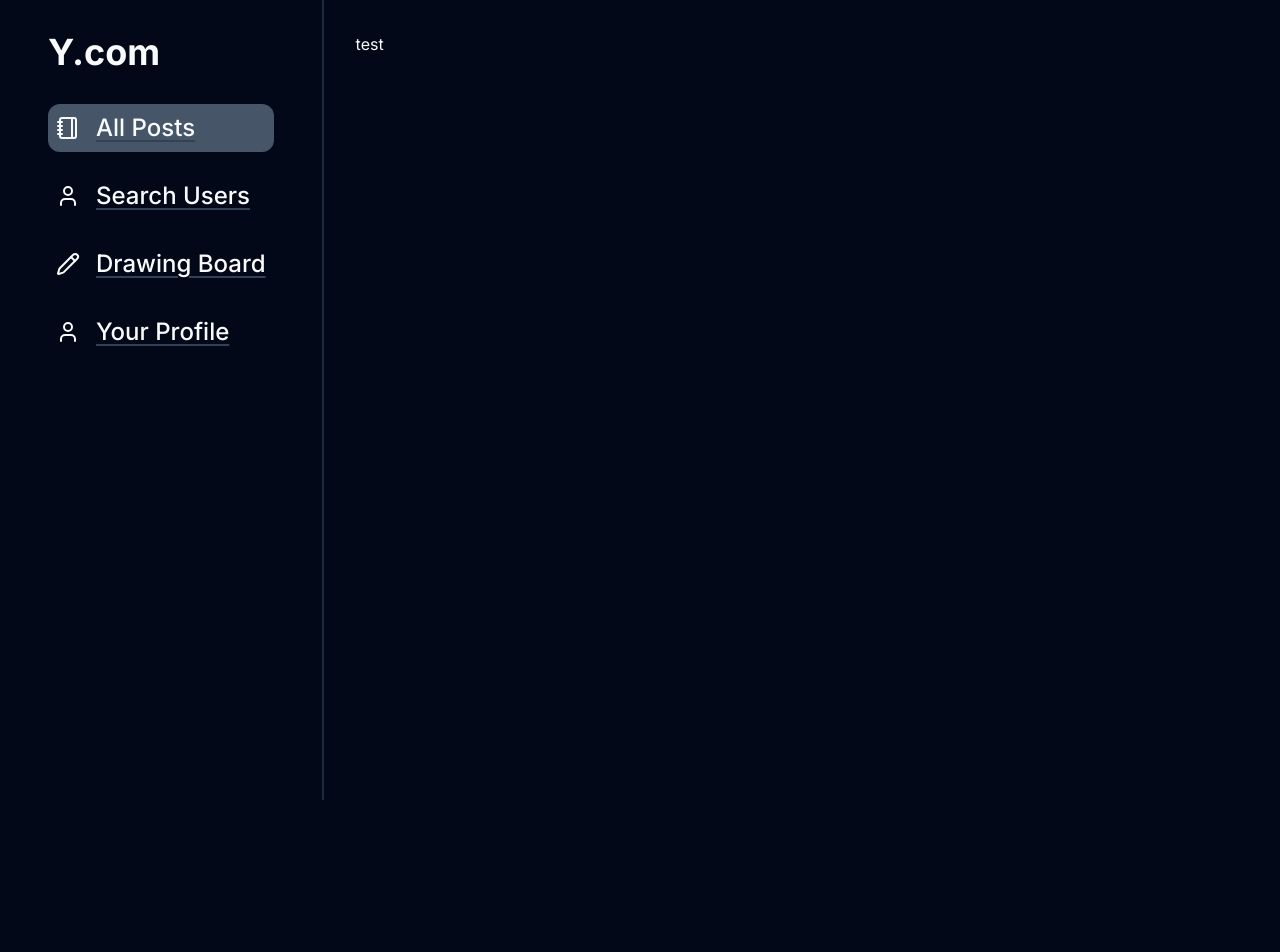
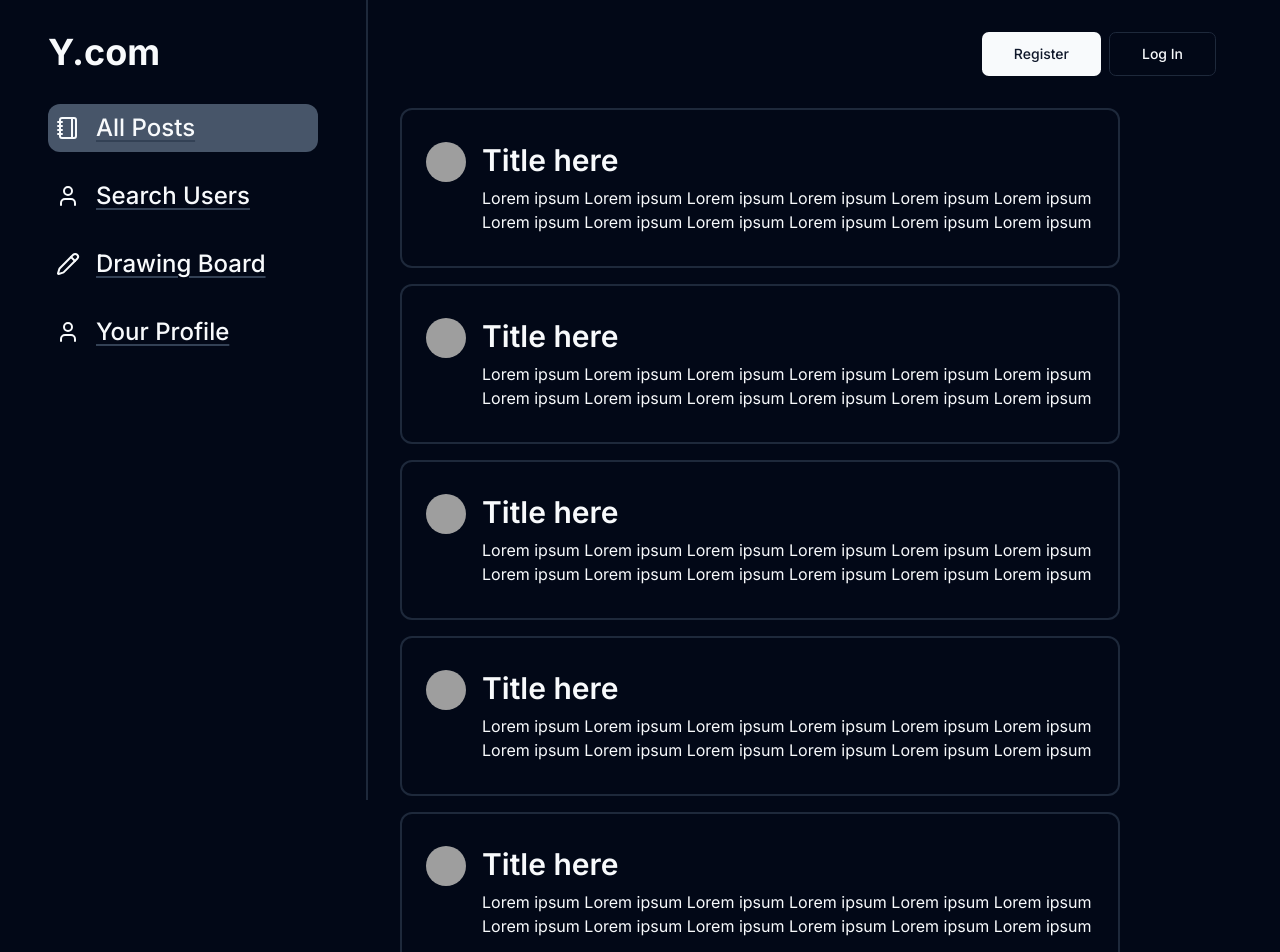
Before and after one commit to zaida04/ycom, a Next.js app: page / in a window 1280 px wide. Shown: the top 952 px of the page. Before the commit the page ends 800 px from the top, so only its background shows below. Built offline with nearby package versions, Linux system fonts and the light colour scheme; grey boxes are pictures that could not be loaded.

Commit message:
feat: posts layout and register/login buttons

```diff
--- /dev/null
+++ b/src/components/custom/Post.tsx
@@ -0,0 +1,17 @@
+import { Avatar, AvatarFallback, AvatarImage } from "../ui/avatar"
+
+export default function Post() {
+    return <div className="w-[45rem] border-2 px-6 py-8 rounded-xl">
+        <div className="flex flex-row gap-4">
+            <Avatar>
+                <AvatarImage src="https://github.com/shadcn.png" alt="@shadcn" />
+                <AvatarFallback>ZA</AvatarFallback>
+            </Avatar>
+
+            <div className="flex flex-col gap-2">
+                <h2 className="text-3xl font-semibold">Title here</h2>
+                <p>Lorem ipsum Lorem ipsum Lorem ipsum Lorem ipsum Lorem ipsum Lorem ipsum Lorem ipsum Lorem ipsum Lorem ipsum Lorem ipsum Lorem ipsum Lorem ipsum </p>
+            </div>
+        </div>
+    </div>
+}
--- a/src/components/layout/Default.tsx
+++ b/src/components/layout/Default.tsx
@@ -4,8 +4,8 @@ import Link from "next/link";
 import { useRouter } from "next/router";
 
 export default function DefaultLayout(props: { children: React.ReactNode }) {
-    return <div className="flex">
-        <div className="flex flex-col gap-8 px-12 py-8 w-fit border-r-2 h-screen sticky top-0">
+    return <div className="grid grid-cols-[auto,1fr]">
+        <div className="flex flex-col gap-8 px-12 py-8 w-[23rem] border-r-2 h-screen sticky top-0">
             <h1 className="font-bold text-4xl">Y.com</h1>
             <div className="flex flex-col gap-5 text-2xl">
                 <MenuItem icon={NotebookIcon} link="/" text="All Posts" />
--- a/src/components/ui/button.tsx
+++ b/src/components/ui/button.tsx
@@ -35,7 +35,7 @@ const buttonVariants = cva(
 
 export interface ButtonProps
   extends React.ButtonHTMLAttributes<HTMLButtonElement>,
-    VariantProps<typeof buttonVariants> {
+  VariantProps<typeof buttonVariants> {
   asChild?: boolean
 }
 
--- a/src/pages/index.tsx
+++ b/src/pages/index.tsx
@@ -1,11 +1,25 @@
+import Post from "@/components/custom/Post";
 import DefaultLayout from "@/components/layout/Default";
-
-
+import { Button } from "@/components/ui/button";
 
 export default function Home() {
   return (
     <DefaultLayout>
-      <p>test</p>
+      <div className="flex flex-row gap-2 justify-end mb-8 mx-8">
+        <Button variant="default" size="lg">Register</Button>
+        <Button variant="outline" size="lg">Log In</Button>
+      </div>
+
+      <div className="flex flex-col gap-4">
+        <Post />
+        <Post />
+        <Post />
+        <Post />
+        <Post />
+        <Post />
+        <Post />
+        <Post />
+      </div>
     </DefaultLayout>
   );
 }
--- a/src/styles/globals.css
+++ b/src/styles/globals.css
@@ -4,6 +4,8 @@
 
 @layer base {
   :root {
+    --radius: 0.55rem;
+
     --background: 222.2 84% 4.9%;
     --foreground: 210 40% 98%;
 
```
